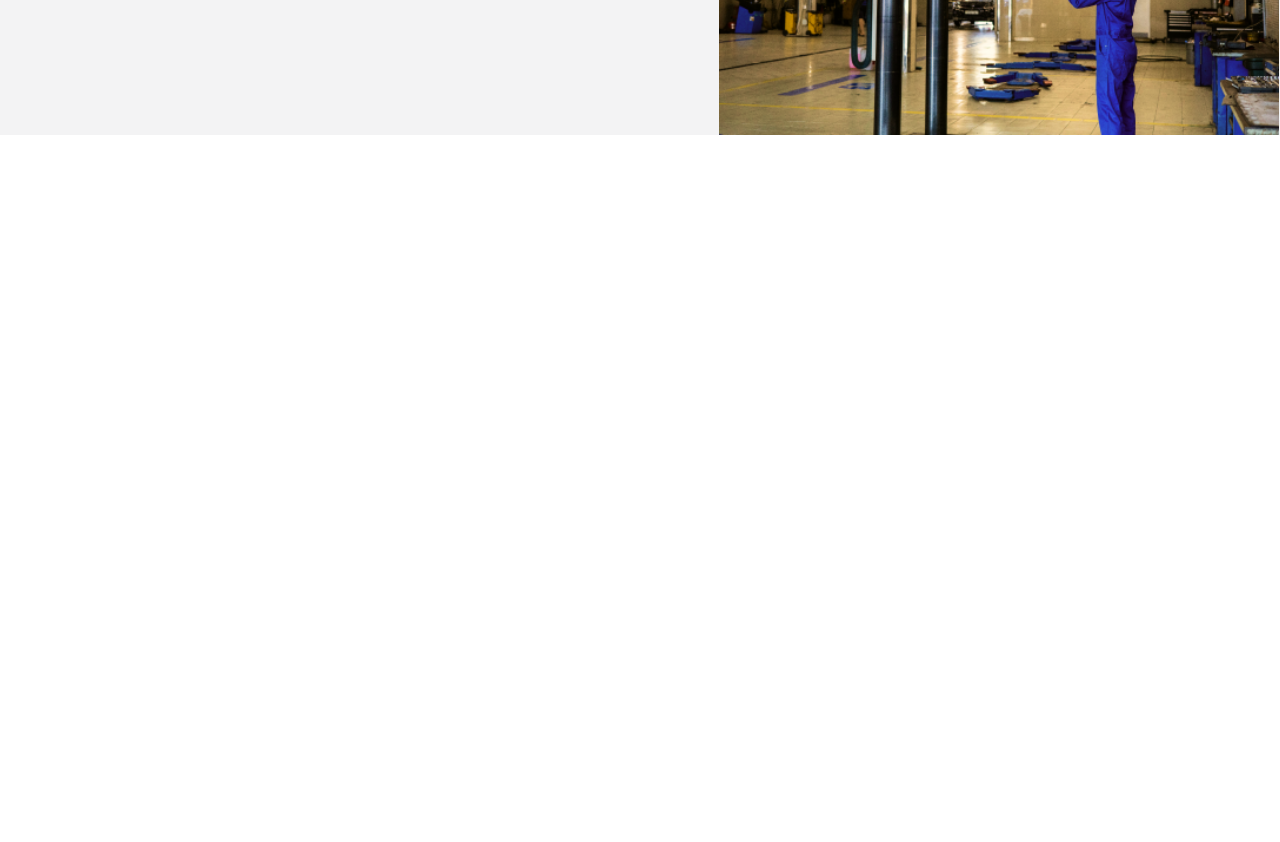
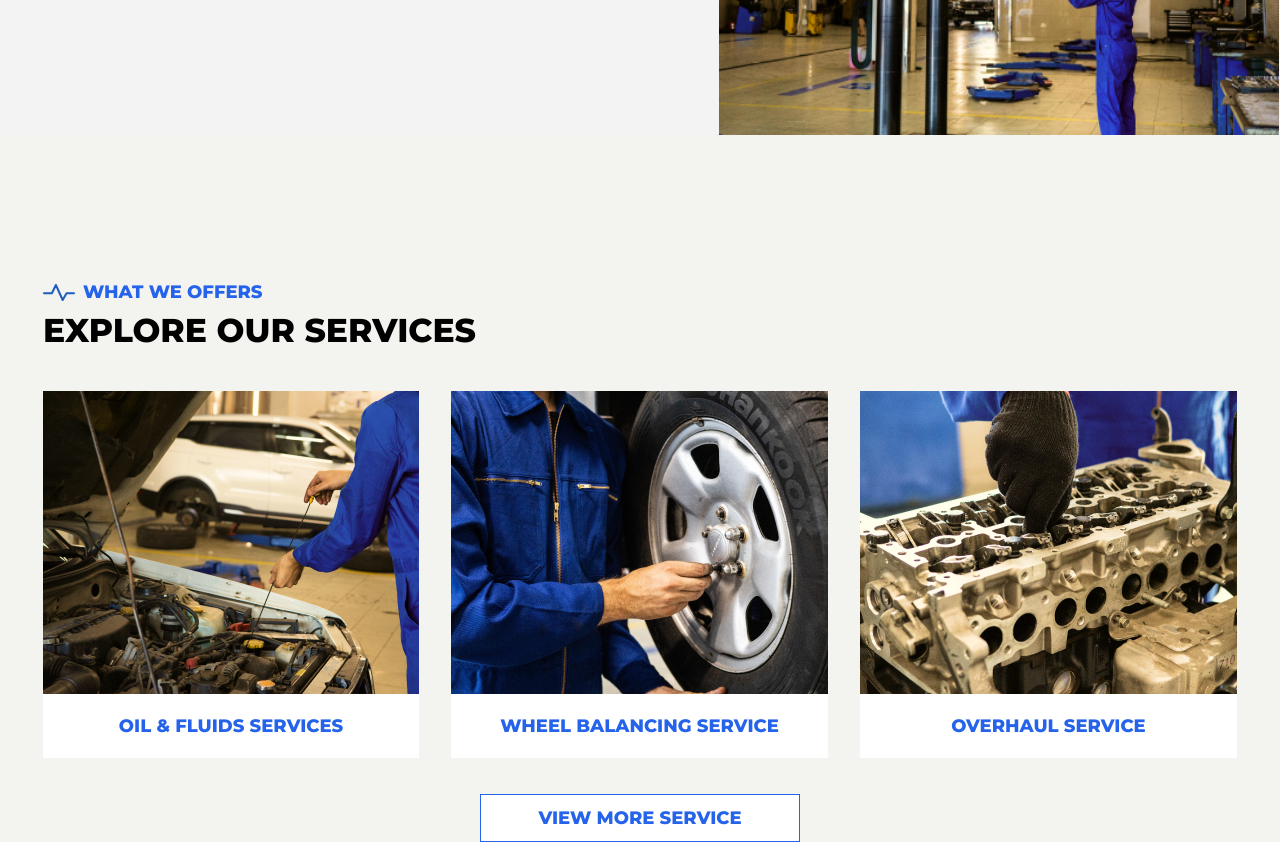
Before and after one commit to abz-abhi/autogarage, a React (Vite) app: page / in a window 1280 px wide. Shown: the part 1380-2222 px from the top of the page. Before the commit the page ends 1515 px from the top, so only its background shows below. Built offline with nearby package versions, Linux system fonts and the light colour scheme.

Commit message:
responsive page three

```diff
--- a/src/App.jsx
+++ b/src/App.jsx
@@ -13,9 +13,9 @@ function App() {
       <div className="flex flex-col max-w-[2000px] bg-[rgb(243,243,244)]">
         <Page1 />
         <Page2 />
-        {/* <Page3 /> */}
-        {/* <Page4 />
-        <Page5 />
+        <Page3 />
+        {/* <Page4 /> */}
+        {/* <Page5 />
         <Page6 />
         <Page7 />
         <Page8 /> */}
--- a/src/components/services.jsx
+++ b/src/components/services.jsx
@@ -1,7 +1,7 @@
 const Services = ({ imageSrc, title }) => {
   return (
     <div className=" flex flex-col bg-white items-center">
-      <img className="w-[28rem]" src={imageSrc} alt="" />
+      <img className="" src={imageSrc} alt="" />
       <div className=" w-full h-16 flex justify-center items-center">
         <h1 className=" text-[18px] text-blue-600">{title}</h1>
       </div>
--- a/src/pages/page2.jsx
+++ b/src/pages/page2.jsx
@@ -9,8 +9,8 @@ function Page2() {
           lg:flex lg:flex-row lg:gap-y-36 lg:mt-40
           md:flex md:flex-row md:gap-36 md:mt-32
           sm:flex sm:flex-col sm:gap-5 sm:mt-5
-          xs:flex xs:flex-col xs:gap-5 xs:mt-2
-          xxs:flex xxs:flex-col xxs:gap-0 xxs:mt-0
+          xs:flex xs:flex-col xs:gap-5 xs:mt-4
+          xxs:flex xxs:flex-col xxs:gap-0 xxs:mt-4
           "
         >
           {/* left page */}
@@ -24,10 +24,10 @@ function Page2() {
           {/* right side */}
           <div
             className="space-y-20
-          xxs:space-y-3
-          xs:space-y-3
-          sm:space-y-3
-          md:space-y-10
+            xxs:space-y-3
+            xs:space-y-3
+            sm:space-y-3
+            md:space-y-10
           "
           >
             <div className="space-y-2 max-w-[35rem] w-fit ">
--- a/src/pages/page3.jsx
+++ b/src/pages/page3.jsx
@@ -1,19 +1,29 @@
 import Services from "../components/services";
 function Page3() {
   return (
-    <div className="bg-[rgb(243,243,244)] max-w-[2000px] ">
+    <div className="bg-[rgb(243,243,240)] max-w-[2000px] ">
       <div className=" flex justify-center ">
-        <div className="flex flex-col items-center mt-36 ">
+        <div className="flex flex-col items-center mt-36  space-y-9">
           {/* head container */}
-          <div className=" mr-[61rem] ">
-            <div className="flex gap-2 ">
-              <img src="../public/separator-carsblue.svg" alt="" />
-              <h1 className="text-[18px] text-blue-600">WHAT WE OFFERS</h1>
+          <div className="w-full">
+            <div className=" ">
+              <div className="flex gap-2 ">
+                <img src="../public/separator-carsblue.svg" alt="" />
+                <h1 className="text-[18px] text-blue-600">WHAT WE OFFERS</h1>
+              </div>
+              <h1 className="text-[33px]">EXPLORE OUR SERVICES</h1>
             </div>
-            <h1 className="text-[33px]">EXPLORE OUR SERVICES</h1>
           </div>
           {/* service container */}
-          <div className="flex gap-8 w-fit mt-8 justify-center">
+
+          <div
+            className="flex flex-row gap-8 w-fit justify-center
+            xxs:flex xxs:flex-col
+          xs:flex xs:flex-col
+          sm:flex sm:flex-col
+          md:flex md:flex-row
+          "
+          >
             <Services
               imageSrc="../public/pexels-artem-podrez-8985915 1.png"
               title="OIL & FLUIDS SERVICES"
@@ -27,7 +37,7 @@ function Page3() {
               title="OVERHAUL SERVICE"
             />
           </div>
-          <button className="text-blue-600 text-[18px] h-12 w-[20rem] mt-10 pt-2 border border-blue-600">
+          <button className="text-blue-600 text-[18px] bg-white h-12 w-[20rem]  border border-blue-600">
             VIEW MORE SERVICE
           </button>
         </div>
```
